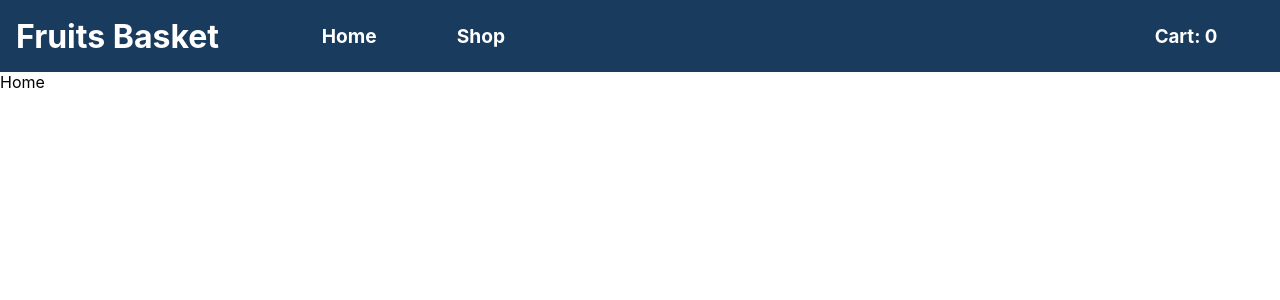
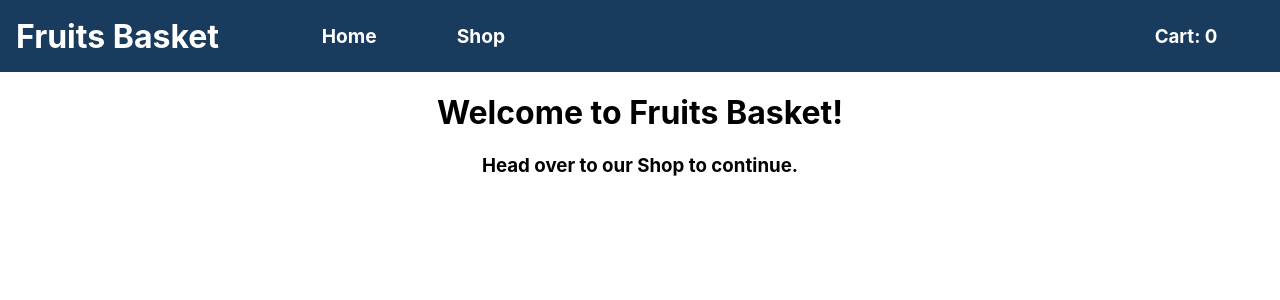
Before and after one commit to anthony-hsu/shopping-cart, a React (Create React App) app: page / in a window 1280 px wide. Shown: the top 300 px of the page. Built offline with nearby package versions, Linux system fonts and the light colour scheme.

Commit message:
Add text to home page

```diff
--- a/src/App.js
+++ b/src/App.js
@@ -20,7 +20,7 @@ function App() {
             path="/"
             element={<HeaderLayout cartItems={cartItems} title={pageTitle} />}
           >
-            <Route index element={<Home />} />
+            <Route index element={<Home title={pageTitle}/>} />
             <Route
               path="shop"
               element={
--- a/src/components/Home.js
+++ b/src/components/Home.js
@@ -1,8 +1,11 @@
 import React from 'react'
 
-function Home() {
+function Home(props) {
   return (
-    <div>Home</div>
+    <div className='div-home'>
+      <h1>Welcome to {props.title}!</h1>
+      <h3>Head over to our Shop to continue.</h3>
+    </div>
   )
 }
 
--- a/src/index.css
+++ b/src/index.css
@@ -102,3 +102,7 @@ code {
   color: white;
   margin: 0
 }
+
+.div-home {
+  text-align: center;
+}
```
